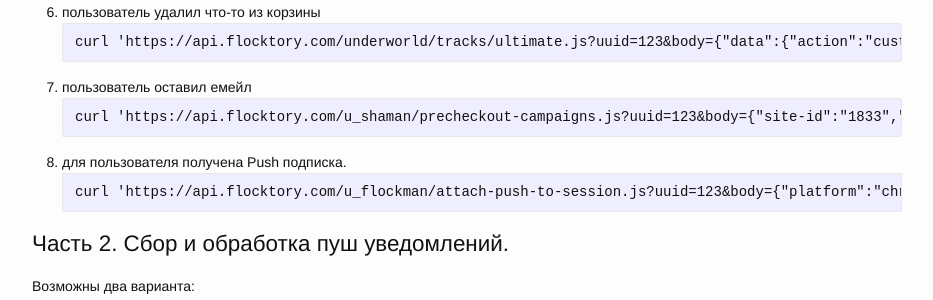
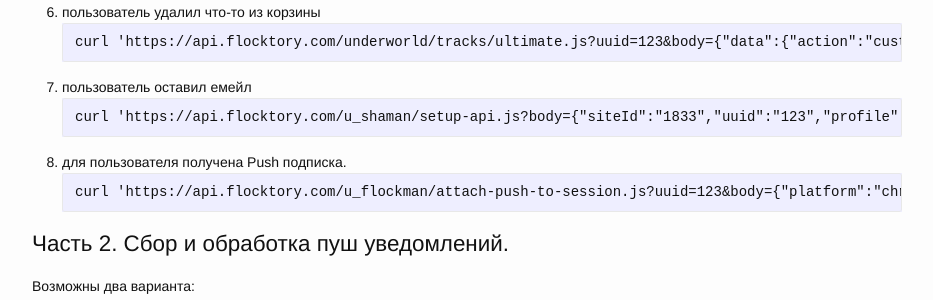
Before and after one commit to flocktory/flocktory.github.io, a Jekyll site: the page built from _docs_ru/push/mobile-integration.md, in a window 1280 px wide and 900 px high, scrolled down 1178 px. Shown: the part 151-451 px from the top of the window, without its empty margins (283-1216 px from the left). Built offline with Jekyll 4.4.1, drawn with Linux system fonts in a browser that asks for light colours.

Commit message:
[IN-1953] update docs

````diff
--- a/_docs_ru/push/mobile-integration.md
+++ b/_docs_ru/push/mobile-integration.md
@@ -73,7 +73,7 @@ curl 'https://api.flocktory.com/underworld/tracks/ultimate.js?uuid=123&body={"da
 
 7. пользователь оставил емейл
 ```
-curl 'https://api.flocktory.com/u_shaman/precheckout-campaigns.js?uuid=123&body={"site-id":"1833","utm":{"source":"","medium":"","campaign":""},"email-profile":{"email":"johnny.appleseed@gmail.com","name":"Johnny Appleseed"}}&callback=f' -H 'pragma: no-cache' -H 'accept-encoding: gzip, deflate, sdch, br' -H 'accept-language: ru-RU,ru;q=0.8,en-US;q=0.6,en;q=0.4' -H 'accept: */*' -H 'cache-control: no-cache' --compressed -g
+curl 'https://api.flocktory.com/u_shaman/setup-api.js?body={"siteId":"1833","uuid":"123","profile":{"email":"asd@asd.ru","name":"johnny"}}&callback=flock_jsonp_1' -H 'pragma: no-cache' -H 'accept-encoding: gzip, deflate, sdch, br' -H 'accept-language: ru-RU,ru;q=0.8,en-US;q=0.6,en;q=0.4'  --compressed -g
 ```
 
 8. для пользователя получена Push подписка.
````
